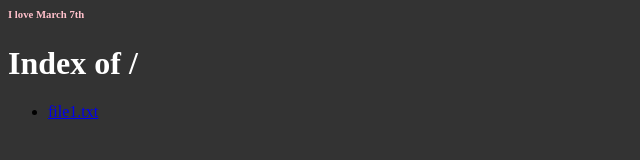
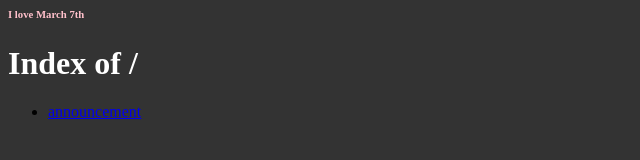
Before and after one commit to MAZE778/MAZE778.github.io, a plain HTML site: page index.html in a window 1280 px wide. Shown: the full height of the page, 0-640 px from the left. Drawn offline with Linux system fonts and the light colour scheme.

Commit message:
Update index.html

```diff
--- a/index.html
+++ b/index.html
@@ -16,7 +16,7 @@
   <h6>I love March 7th</h6>
   <h1>Index of /</h1>
   <ul>
-    <li><a href="up.txt">file1.txt</a></li>
+    <li><a href="up.txt">announcement</a></li>
   </ul>
 </body>
 </html>
```
